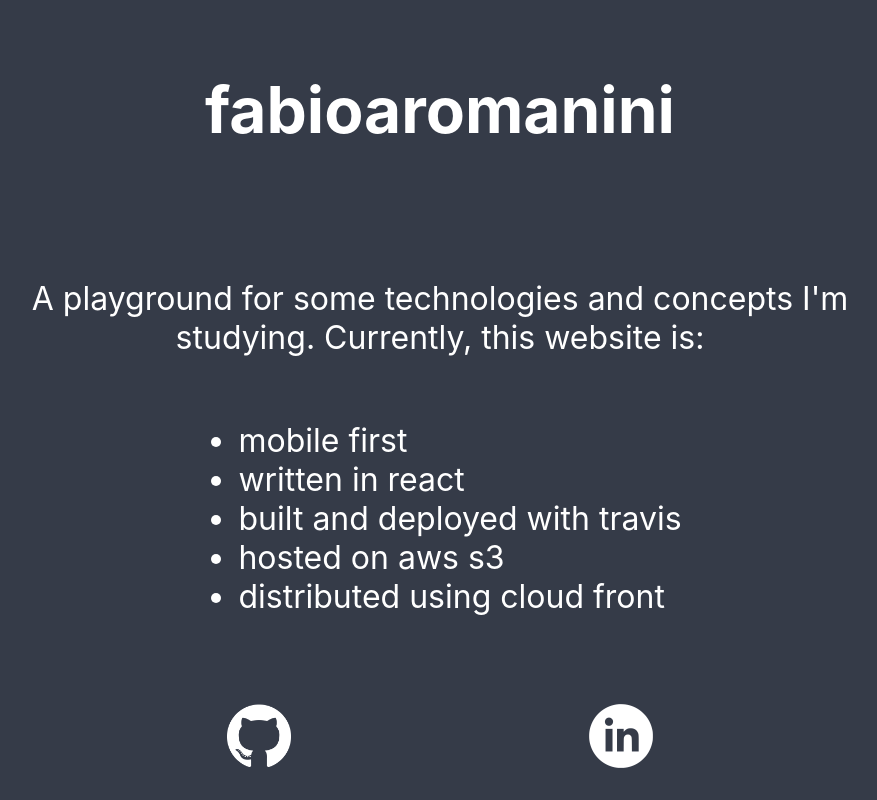
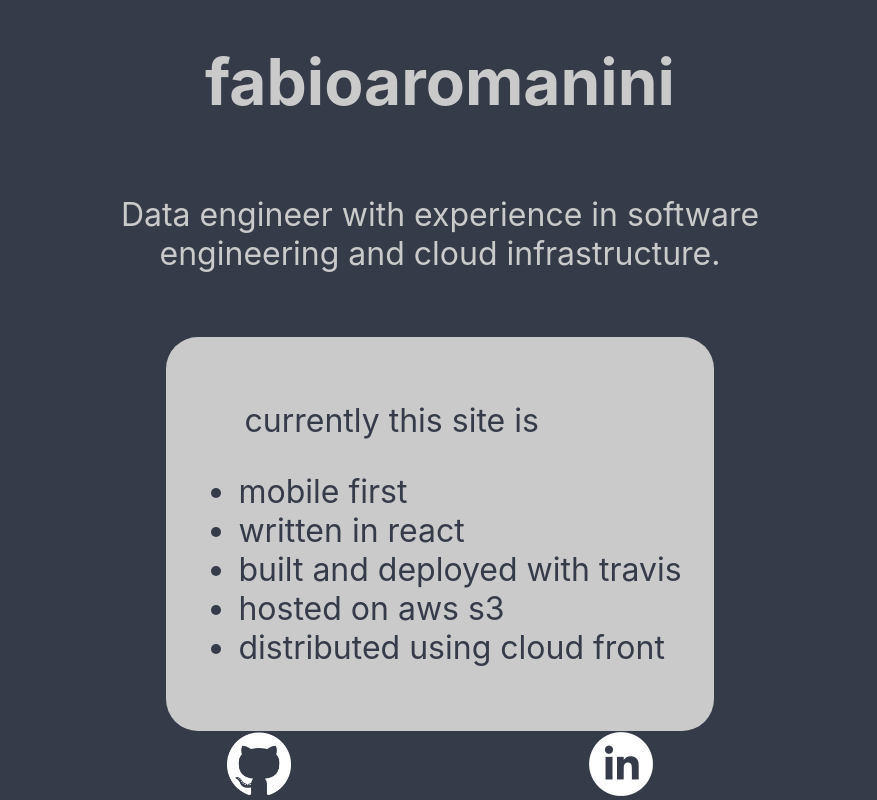
Before and after one commit to fabioaromanini/site, a React (Create React App) app: page / in a window 1280 px wide. Shown: the whole page, without its empty margins (200-1077 px from the left). Built offline with nearby package versions, Linux system fonts and the light colour scheme.

Commit message:
adds text about me and separates text about site to a differente boxing

```diff
--- a/src/landing/index.jsx
+++ b/src/landing/index.jsx
@@ -10,9 +10,11 @@ export default () => (
     <h1>fabioaromanini</h1>
     <div className="content">
       <p>
-        A playground for some technologies and concepts I'm studying. Currently,
-        this website is:
+        Data engineer with experience in software engineering and cloud
+        infrastructure.
       </p>
+      <div className="about">
+        <p>currently this site is</p>
         <ul>
           <li>mobile first</li>
           <li>written in react</li>
@@ -20,6 +22,7 @@ export default () => (
           <li>hosted on aws s3</li>
           <li>distributed using cloud front</li>
         </ul>
+      </div>
     </div>
     <div className="links">
       <a
--- a/src/landing/landing.css
+++ b/src/landing/landing.css
@@ -1,7 +1,7 @@
 #landing {
   height: 100vh;
   background-color: #353b48;
-  color: white;
+  color: #cacaca;
   display: flex;
   flex-direction: column;
   align-items: center;
@@ -29,6 +29,14 @@
   max-height: 8vh;
 }
 
+.about {
+  margin-top: 1em;
+  background-color: #cacaca;
+  border-radius: 1em;
+  color: #353b48;
+  padding: 1em;
+}
+
 @media screen and (min-width: 910px) {
   #landing h1 {
     font-size: 4em;
```
Lines whose indentation alone changed are shown as unchanged.
